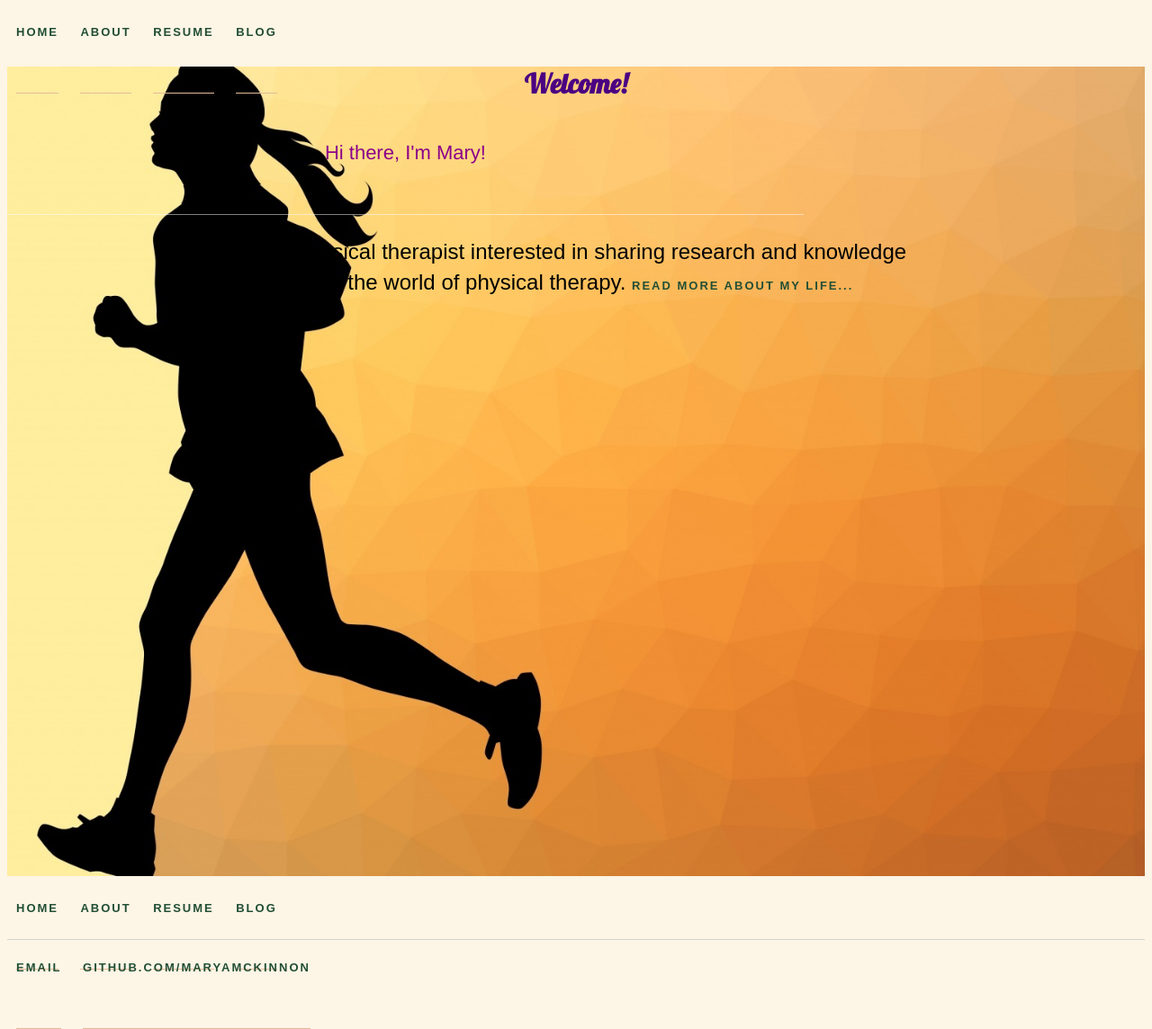
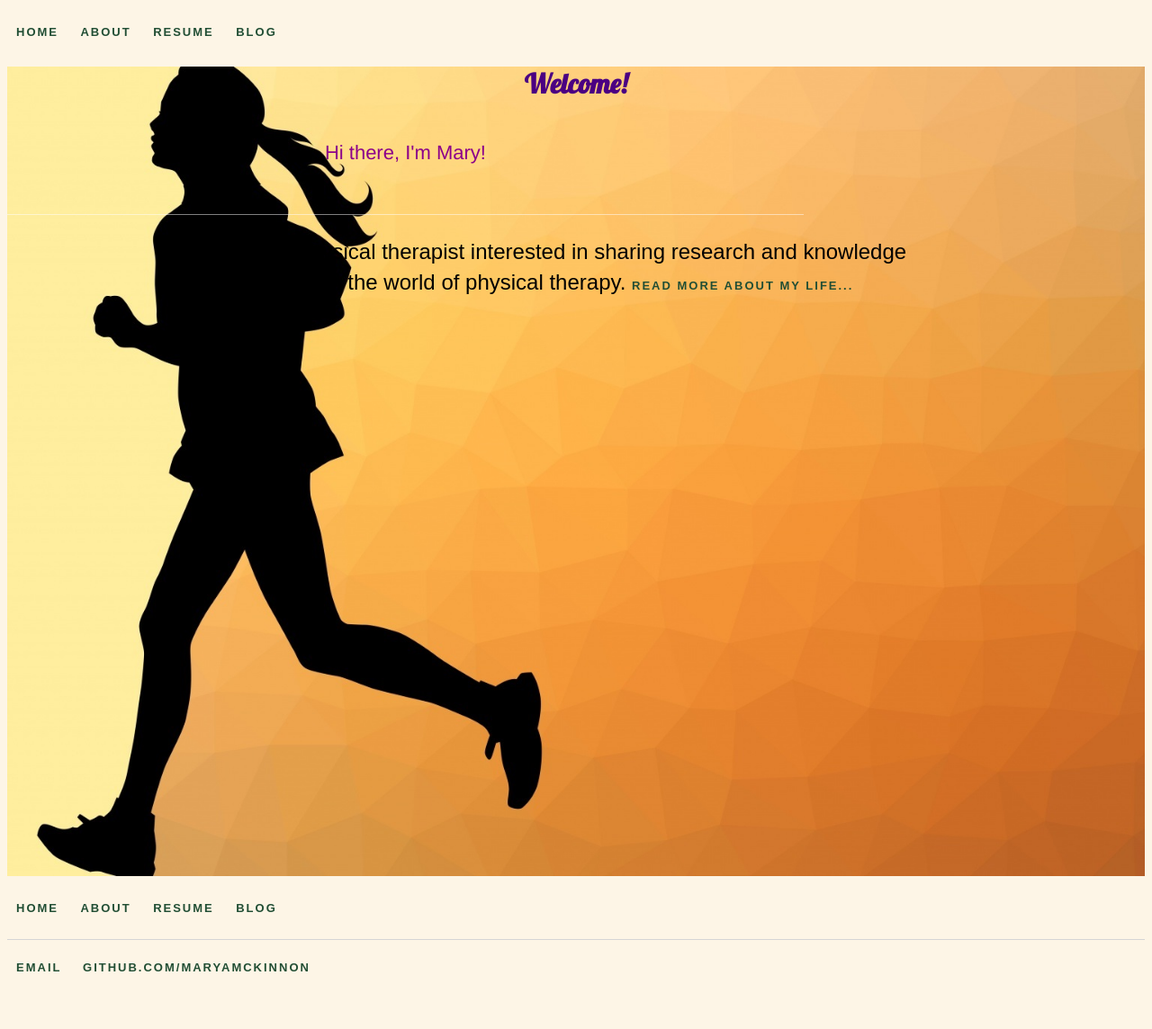
Before and after one commit to maryamckinnon/maryamckinnon.github.io, a Jekyll site: the page built from index.html, in a window 1280 px wide. Shown: the whole page at 90% size. Built offline with Jekyll 4.4.1, drawn with Linux system fonts in a browser that asks for light colours.

Commit message:
Update main.css

```diff
--- a/css/main.css
+++ b/css/main.css
@@ -26,7 +26,7 @@
 
 .byline {
   color: rgba(255, 255, 255, 0.5);
-  float: left;
+  float: center;
   font-family: 'Roboto', sans-serif;
   font-weight: bold;
   font-size: 14px;
@@ -86,12 +86,7 @@
     font-size: 1.5em;
 }
 
-ul.posts li {
-    list-style: none;
-}
-
 li {
-  border-bottom: 1px solid #E4BB97;
   list-style: none;
   margin: 100px 0px;
   padding-bottom: 60px;
@@ -102,7 +97,7 @@
   font-family: 'Raleway', sans-serif;
   font-size: 13px;
   font-weight: 900;
-  text-align: left;
+  text-align: center;
   text-transform: uppercase;
   text-decoration: none;
   letter-spacing: 2px;
```
